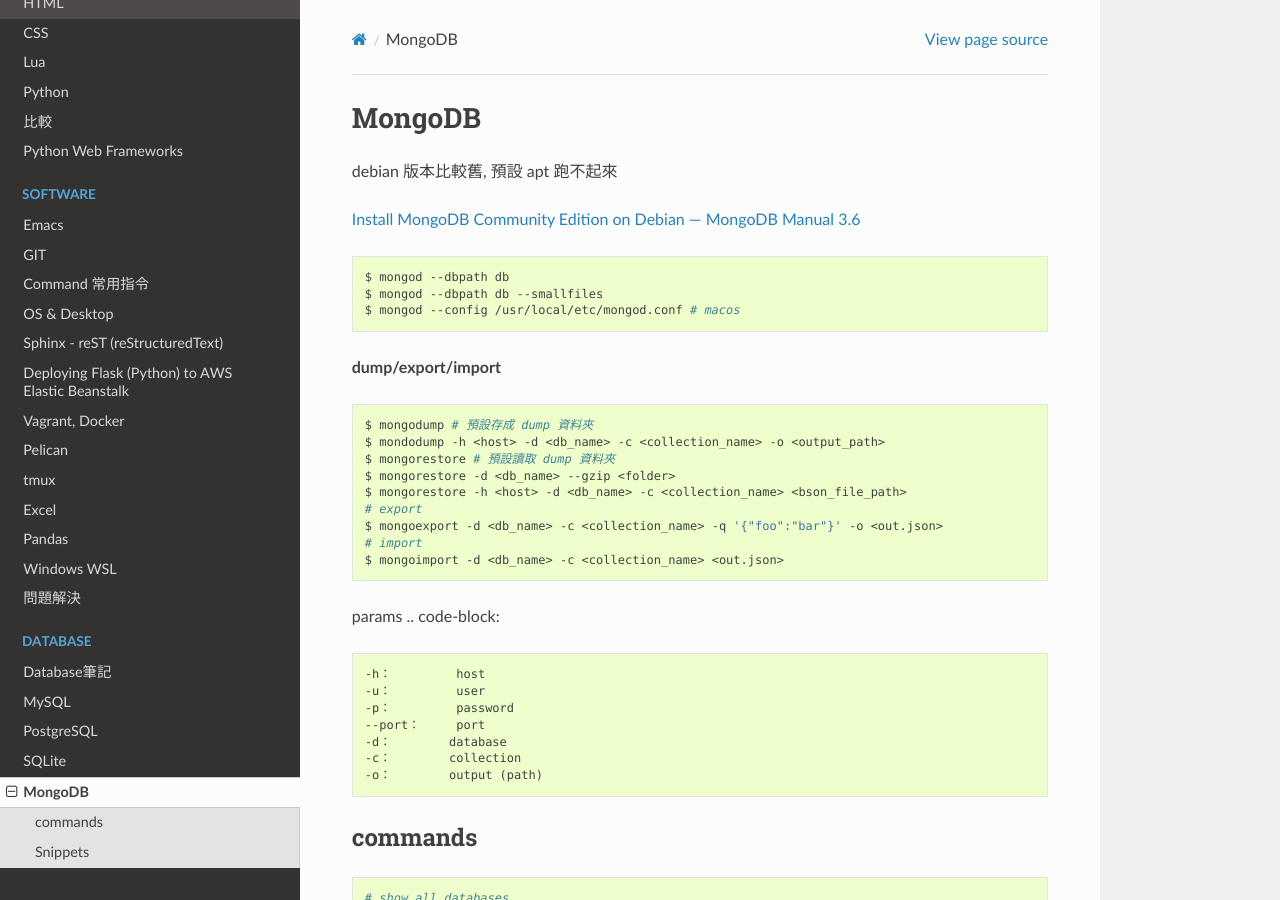
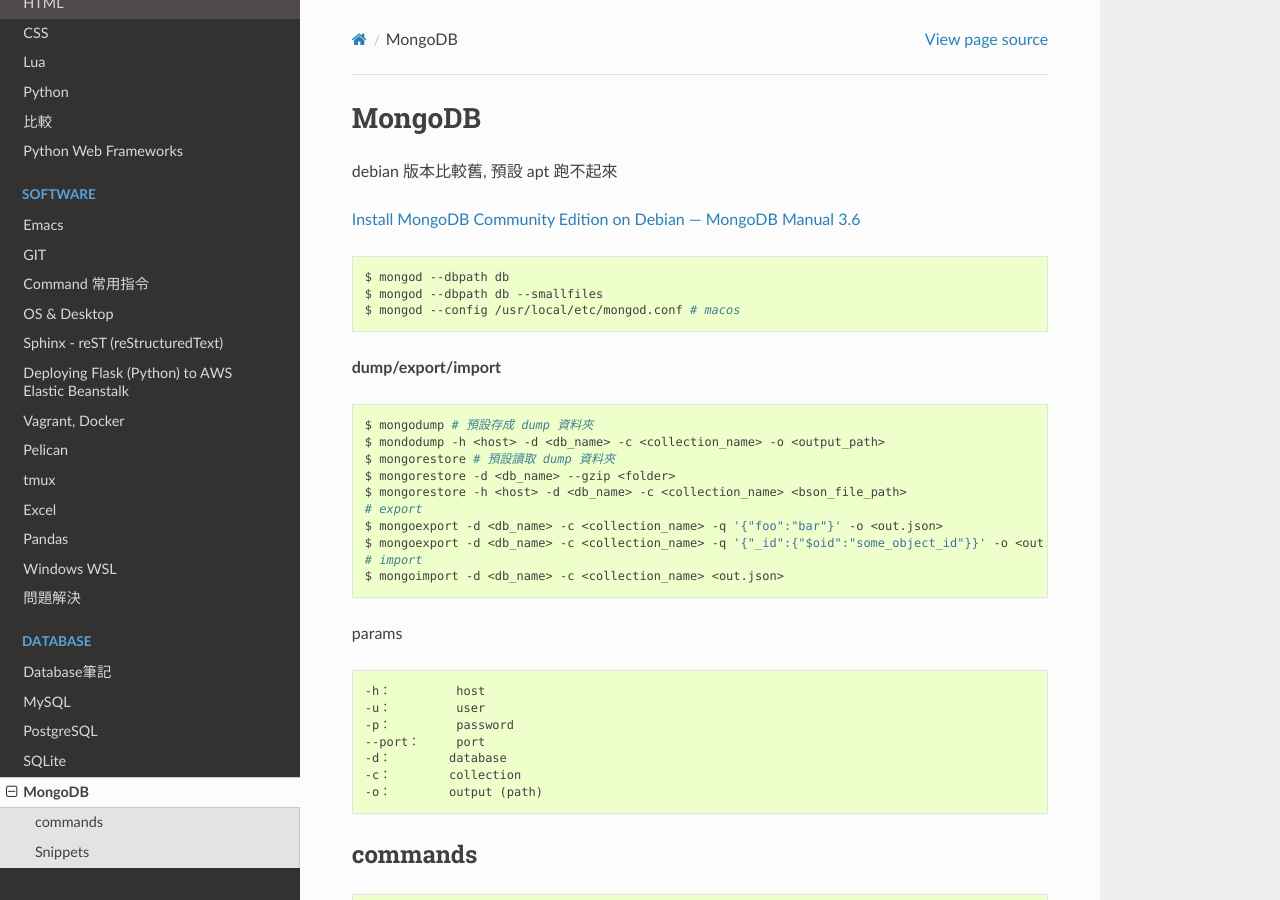
Before and after one commit to moogoo78/comp.suhen.org, a Sphinx documentation site: the page built from docs/source/database/mongodb.rst, in a window 1280 px wide and 900 px high. Built offline with Sphinx 7.4.7 and the Read the Docs theme 2.0.0, drawn with Linux system fonts in a browser that asks for light colours.

Commit message:
edited source

```diff
--- a/docs/source/database/mongodb.rst
+++ b/docs/source/database/mongodb.rst
@@ -22,10 +22,12 @@
   $ mongorestore -h <host> -d <db_name> -c <collection_name> <bson_file_path>
   # export
   $ mongoexport -d <db_name> -c <collection_name> -q '{"foo":"bar"}' -o <out.json>
+  $ mongoexport -d <db_name> -c <collection_name> -q '{"_id":{"$oid":"some_object_id"}}' -o <out.json>
   # import
   $ mongoimport -d <db_name> -c <collection_name> <out.json>
 
 params
+
 .. code-block::
 
    -h：         host
```
